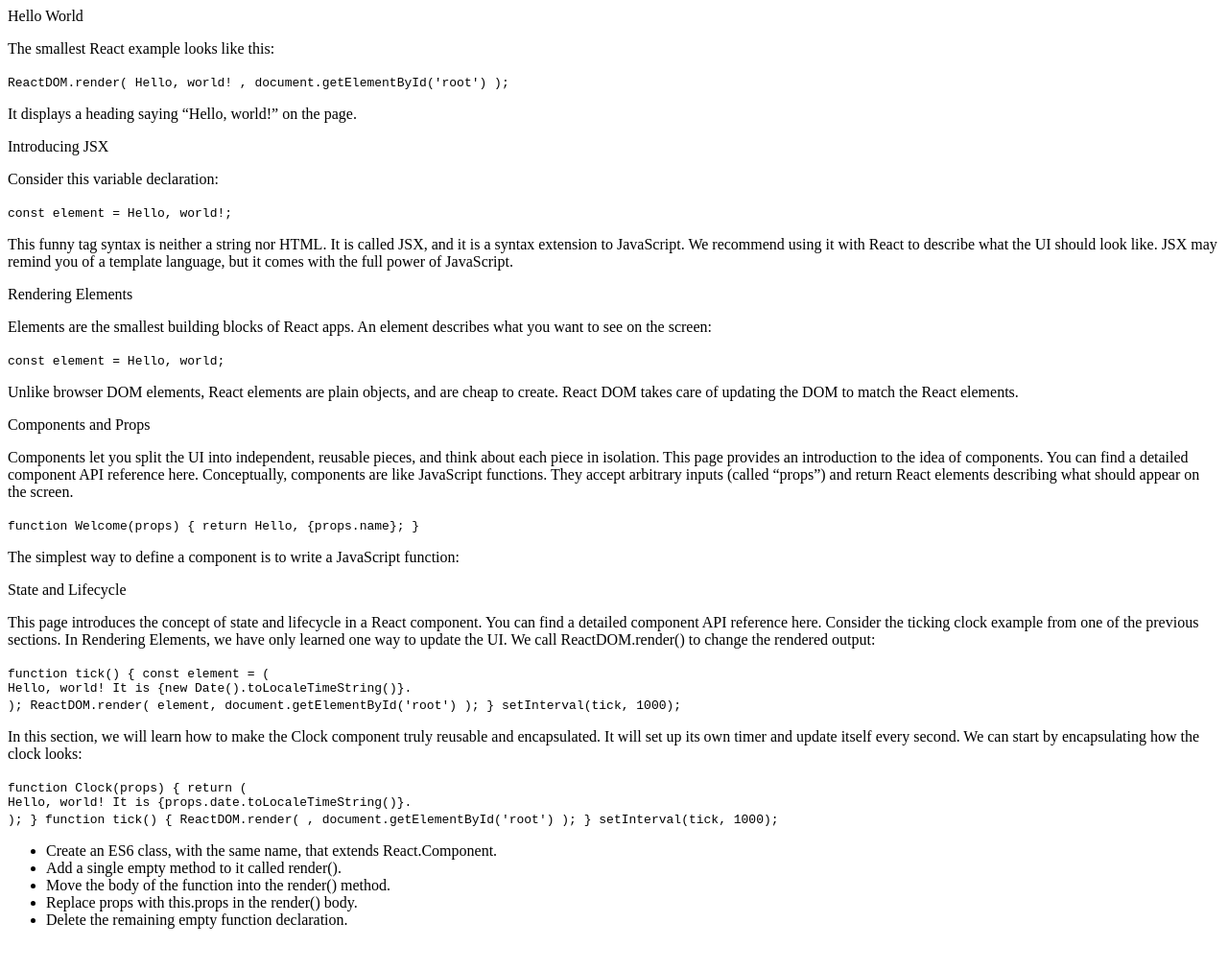
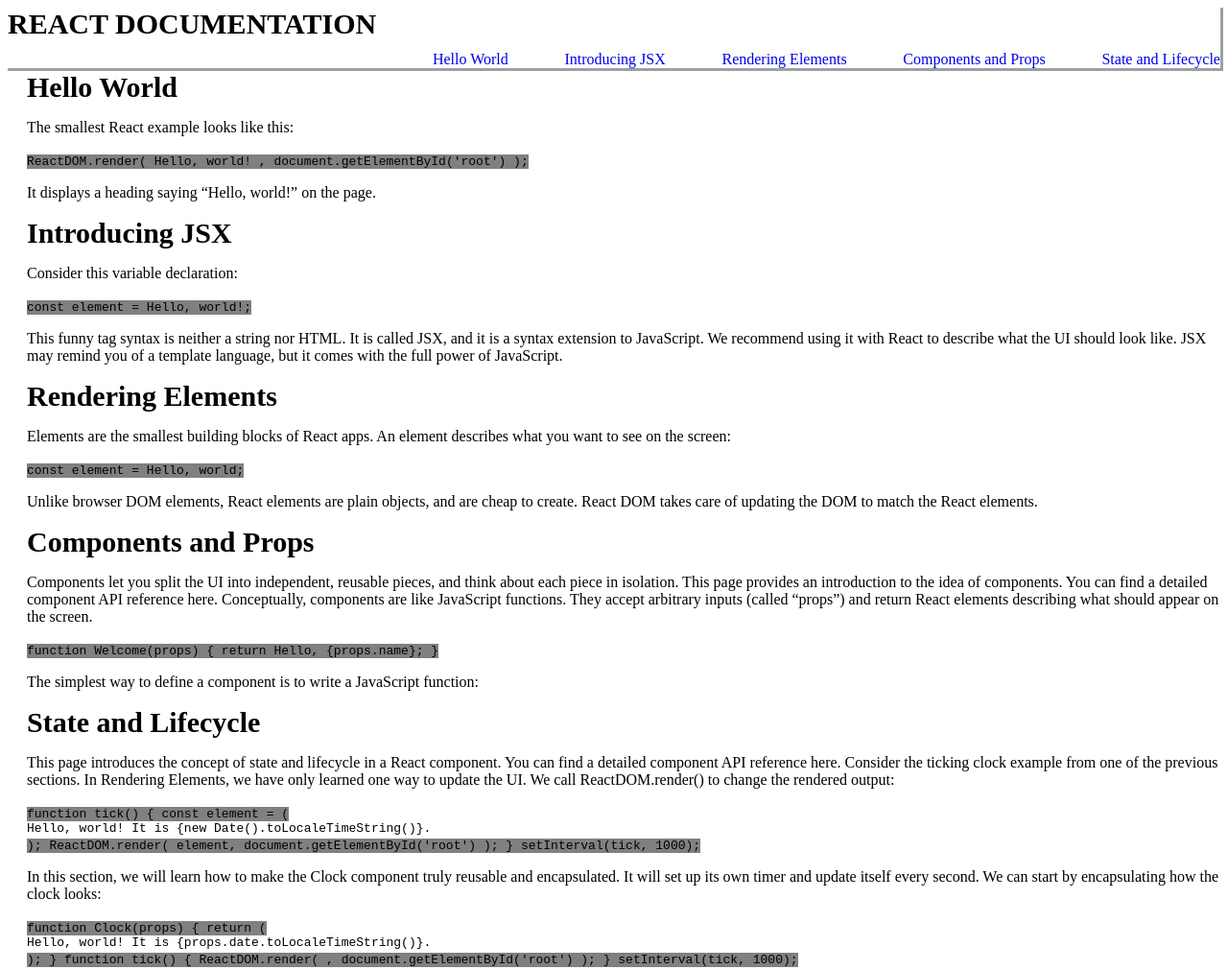
Before and after one commit to kelvinbush/microverse-html-css-project, a plain HTML site: page index.html in a window 1280 px wide. Shown: the top 1011 px of the page at 96% size. Before the commit the page ends 984 px from the top, so only its background shows below. Drawn offline with Linux system fonts and the light colour scheme.

Commit message:
stories 8-15

```diff
--- a/css/style.css
+++ b/css/style.css
@@ -0,0 +1,52 @@
+#navbar {
+    position: sticky;
+    min-width: 290px;
+    width: 300px;
+    height: 100%;
+    border-right: solid;
+    border-color: rgba(0, 22, 22, 0.4);
+}
+
+#main-doc {
+    display: flex;
+}
+
+.container {
+    margin-left: 50px;
+}
+
+.nav-link {
+    display: block;
+    text-decoration: none;
+    padding: 45px 0 0 45px;
+}
+
+code {
+    background-color: grey;
+}
+
+header {
+    font-size: 30px;
+    font-weight:600;
+
+}
+
+@media(min-width: 700px){
+    #main-doc {
+        display: flex;
+        flex-direction: column;
+    }
+
+    #navbar {
+        position: relative;
+        display: flex;
+        justify-content: space-between;
+        width: 100%;
+        border-bottom: solid;
+        border-color: rgba(0, 22, 22, 0.4);
+    }
+
+    .container {
+        margin-left: 20px;
+    }
+}
--- a/index.html
+++ b/index.html
@@ -8,8 +8,17 @@
 
 	<body>
 		<main id="main-doc">
-			<section class="main-section">
-				<header id="Hello_World">Hello World</header>
+			<nav id="navbar">
+				<header>REACT DOCUMENTATION</header>
+				<a class="nav-link" href="#Hello_World">Hello World</a>
+				<a class="nav-link" href="#Introducing_JSX">Introducing JSX</a>
+				<a class="nav-link" href="#Rendering_Elements">Rendering Elements</a>
+				<a class="nav-link" href="#Components_and_Props">Components and Props</a>
+				<a class="nav-link" href="#State_and_Lifecycle">State and Lifecycle</a>
+			</nav>
+			<div class="container">
+				<section id="Hello_World" class="main-section">
+					<header>Hello World</header>
 					<p>The smallest React example looks like this:</p>
 					<code
 						>ReactDOM.render(
@@ -18,8 +27,8 @@
 					>
 					<p>It displays a heading saying “Hello, world!” on the page.</p>
 				</section>
-			<section class="main-section">
-				<header id="Introducing_JSX">Introducing JSX</header>
+				<section id="Introducing_JSX" class="main-section">
+					<header>Introducing JSX</header>
 					<p>Consider this variable declaration:</p>
 					<code>const element = <span>Hello, world!</span>;</code>
 					<p>
@@ -30,8 +39,8 @@
 						comes with the full power of JavaScript.
 					</p>
 				</section>
-			<section class="main-section">
-				<header id="Rendering_Elements">Rendering Elements</header>
+				<section id="Rendering_Elements" class="main-section">
+					<header>Rendering Elements</header>
 					<p>
 						Elements are the smallest building blocks of React apps. An
 						element describes what you want to see on the screen:
@@ -43,8 +52,8 @@
 						updating the DOM to match the React elements.
 					</p>
 				</section>
-			<section class="main-section">
-				<header id="Components_and_Props">Components and Props</header>
+				<section id="Components_and_Props" class="main-section">
+					<header>Components and Props</header>
 					<p>
 						Components let you split the UI into independent, reusable
 						pieces, and think about each piece in isolation. This page
@@ -63,8 +72,8 @@
 						JavaScript function:
 					</p>
 				</section>
-			<section class="main-section">
-				<header id="State_and_Lifecycle">State and Lifecycle</header>
+				<section  id="State_and_Lifecycle" class="main-section">
+					<header>State and Lifecycle</header>
 					<p>
 						This page introduces the concept of state and lifecycle in a
 						React component. You can find a detailed component API
@@ -112,6 +121,7 @@
 						<li>Delete the remaining empty function declaration.</li>
 					</ul>
 				</section>
+			</div>
 		</main>
 
 		<script src="https://cdn.freecodecamp.org/testable-projects-fcc/v1/bundle.js"></script>
```
Lines whose indentation alone changed are shown as unchanged.
